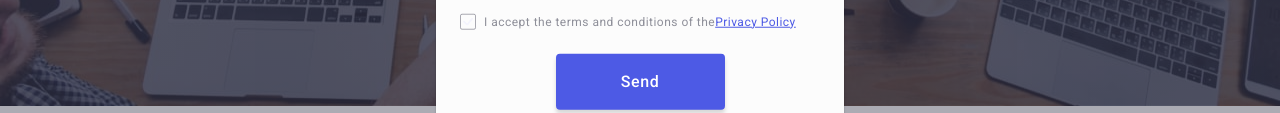
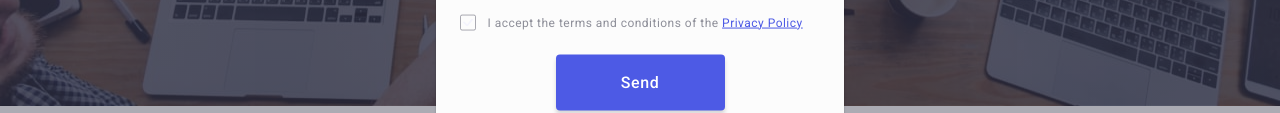
Before and after one commit to OleksiiShilov/goit-markup-hw-05, a plain HTML site: page index.html in a window 1280 px wide. Shown: the part 567-680 px from the top of the page. Drawn offline with nearby package versions, Linux system fonts and the light colour scheme.

Commit message:
HW-5 Finish3

```diff
--- a/css/styles.css
+++ b/css/styles.css
@@ -51,6 +51,7 @@ img {
   display: flex;
   align-items: center;
 }
+
 .navigation-list .link-logo {
   font-family: "Raleway", sans-serif;
   color: #4d5ae5;
@@ -155,11 +156,9 @@ img {
   display: flex;
   background-color: #2e2f42;
   padding: 188px 0;
-  background-image: linear-gradient(
-      to bottom,
+  background-image: linear-gradient(to bottom,
       rgba(46, 47, 66, 0.7),
-      rgba(46, 47, 66, 0.7)
-    ),
+      rgba(46, 47, 66, 0.7)),
     url(../images/people-office1.jpg);
   background-repeat: no-repeat;
   background-position: center;
@@ -682,8 +681,9 @@ img {
   background-color: #404bbf;
   border: none;
 }
-.button-close:hover > .button-close-icon,
-.button-close:focus > .button-close-icon {
+
+.button-close:hover>.button-close-icon,
+.button-close:focus>.button-close-icon {
   fill: #ffffff;
 }
 
@@ -726,6 +726,7 @@ img {
   outline: transparent;
   transition: border-color 250ms cubic-bezier(0.4, 0, 0.2, 1);
 }
+
 .form-label-input:focus {
   border-color: #4d5ae5;
 }
@@ -749,7 +750,8 @@ img {
 .modal-icon:focus {
   fill: #4d5ae5;
 }
-.form-label-input:focus + .modal-icon {
+
+.form-label-input:focus+.modal-icon {
   fill: #4d5ae5;
 }
 
@@ -789,6 +791,7 @@ img {
   margin-bottom: 24px;
   width: 100%;
 }
+
 .checkbox-input {
   fill: transparent;
   margin-right: 8px;
@@ -798,13 +801,13 @@ img {
 }
 
 .label-checkbox {
-  display: flex;
   color: #8e8f99;
   font-size: 12px;
   line-height: 1.17;
   letter-spacing: 0.04em;
   align-items: center;
 }
+
 .check-link {
   color: #4d5ae5;
   text-decoration: underline;
@@ -825,7 +828,8 @@ img {
     border 250ms cubic-bezier(0.4, 0, 0.2, 1),
     fill 250ms cubic-bezier(0.4, 0, 0.2, 1);
 }
-.checkbox-input:checked + .label-checkbox span {
+
+.checkbox-input:checked+.label-checkbox span {
   background-color: #404bbf;
   border: none;
   fill: #f4f4fd;
```
